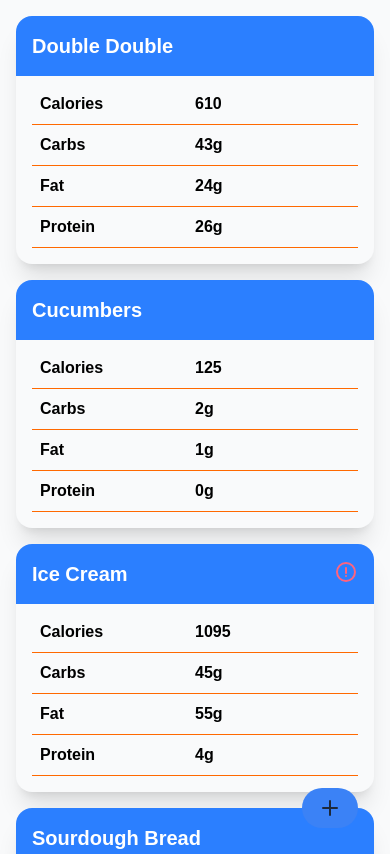
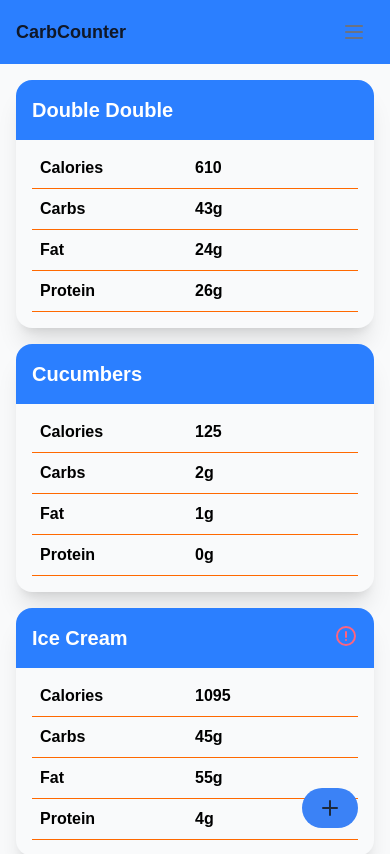
Before and after one commit to colinfrerichs/carb-counter, a Next.js app: page / in a window 390 px wide. Shown: the top 854 px of the page. Built offline with nearby package versions, Linux system fonts and the light colour scheme.

Commit message:
forgot to push basic nav bar added - will refine once all functionality works. then will run an accessibility check and refine front-end more

```diff
--- a/package.json
+++ b/package.json
@@ -25,9 +25,11 @@
     "@types/node": "^20",
     "@types/react": "^19",
     "@types/react-dom": "^19",
+    "autoprefixer": "^10.4.21",
     "eslint": "^9",
     "eslint-config-next": "15.3.2",
-    "tailwindcss": "^4",
+    "postcss": "^8.5.4",
+    "tailwindcss": "^4.1.8",
     "typescript": "^5"
   }
 }
--- a/src/app/page.tsx
+++ b/src/app/page.tsx
@@ -1,5 +1,11 @@
 import GridContainer from "@/components/GridContainer/GridContainer";
+import Navbar from "@/components/Navbar/Navbar";
 
 export default async function Home() {
-  return <GridContainer />;
+  return (
+    <>
+      <Navbar />
+      <GridContainer />;
+    </>
+  );
 }
--- a/src/components/Navbar/Navbar.tsx
+++ b/src/components/Navbar/Navbar.tsx
@@ -0,0 +1,64 @@
+"use client";
+
+import Link from "next/link";
+import React, { useState } from "react";
+
+const Navbar = () => {
+  const [isOpen, setIsOpen] = useState(false);
+
+  return (
+    <nav aria-label="Main navigation" className="bg-blue-500">
+      <div className="max-w-7xl mx-auto px-4 sm:px-6 lg:px-8 flex items-center justify-between h-16">
+        <div className="flex items-center">
+          <Link
+            href="/"
+            className="text-lg font-bold text-gray-900 dark:text-white"
+          >
+            CarbCounter
+          </Link>
+        </div>
+
+        <button
+          onClick={() => setIsOpen(!isOpen)}
+          className="sm:hidden inline-flex items-center justify-center p-2 rounded-md text-gray-500 dark:text-gray-300 hover:text-black hover:bg-gray-200 dark:hover:bg-gray-700 focus:outline-none focus:ring-2 focus:ring-inset focus:ring-blue-500"
+          aria-controls="primary-navigation"
+          aria-expanded={isOpen}
+          aria-label="Toggle navigation menu"
+        >
+          <svg
+            className="h-6 w-6"
+            fill="none"
+            stroke="currentColor"
+            viewBox="0 0 24 24"
+          >
+            <path
+              strokeLinecap="round"
+              strokeLinejoin="round"
+              strokeWidth={2}
+              d={isOpen ? "M6 18L18 6M6 6l12 12" : "M4 6h16M4 12h16M4 18h16"}
+            />
+          </svg>
+        </button>
+
+        <ul
+          id="primary-navigation"
+          className={`sm:flex space-x-6 text-sm font-medium ${
+            isOpen ? "block" : "hidden"
+          } sm:block absolute sm:static top-full left-0 w-full sm:w-auto sm:bg-transparent bg-white dark:bg-gray-900 sm:shadow-none shadow-md`}
+        >
+          {/* <li>
+            <Link
+              href="/"
+              className="block px-4 py-2 text-gray-700 dark:text-gray-200 hover:text-blue-600"
+              aria-current="page"
+            >
+              Home
+            </Link>
+          </li> */}
+        </ul>
+      </div>
+    </nav>
+  );
+};
+
+export default Navbar;
```
Also changed, not shown: 1 other file (tests, documents, lock files or other folders).
